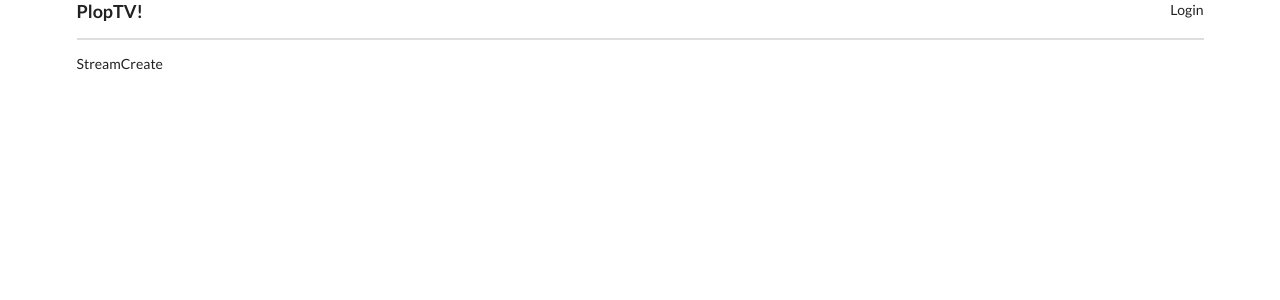
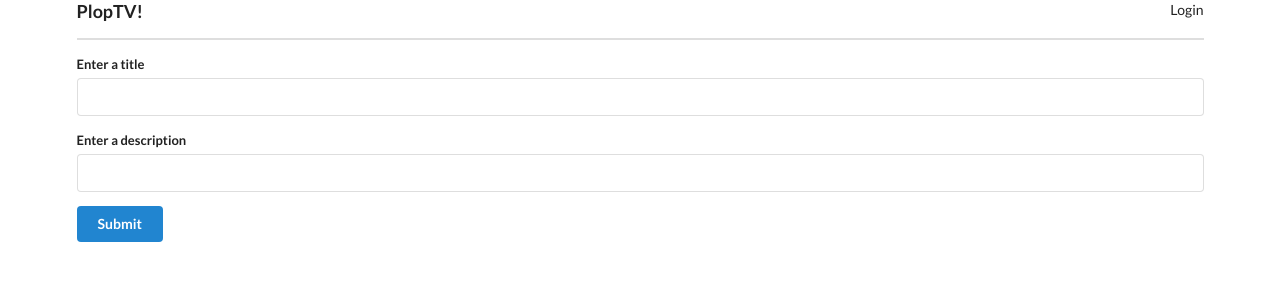
Before and after one commit to powermetal/stream, a React (Create React App) app: page /streams/new in a window 1280 px wide. Shown: the top 300 px of the page. Built offline with nearby package versions, Linux system fonts and the light colour scheme.

Commit message:
Setting up Redux Form and Redux DevTools.

```diff
--- a/package.json
+++ b/package.json
@@ -37,5 +37,8 @@
       "last 1 firefox version",
       "last 1 safari version"
     ]
+  },
+  "devDependencies": {
+    "redux-devtools-extension": "^2.13.8"
   }
 }
--- a/src/components/StreamCreate.js
+++ b/src/components/StreamCreate.js
@@ -1,11 +1,25 @@
 import React from 'react';
+import {Field, reduxForm} from 'redux-form';
 
 const StreamCreate = () => {
+    const renderInput = ({ input }) => {
+        console.log(input);
+        return <input {...input} />
+    }
+
     return (
-        <div>
-            StreamCreate
-        </div>
+            <form className="ui form">
+                <div className="field">
+                    <label htmlFor="title">Enter a title</label>
+                    <Field name="title" component={renderInput} />
+                </div>
+                <div className="field">
+                    <label htmlFor="description">Enter a description</label>
+                    <Field name="description" component={renderInput} />
+                </div>
+                <button className="ui button primary" type="submit">Submit</button>
+            </form>
     );
 };
 
-export default StreamCreate;
+export default reduxForm({form: 'streamCreate'})(StreamCreate)
--- a/src/index.js
+++ b/src/index.js
@@ -1,9 +1,21 @@
 import React from 'react';
 import ReactDOM from 'react-dom';
+import {applyMiddleware, createStore, compose} from 'redux';
+import { Provider } from 'react-redux';
+
+import reducers from './reducers';
 
 import App from './components/App.js';
 
+const composeEnhancers = window.__REDUX_DEVTOOLS_EXTENSION_COMPOSE__ || compose;
+const store = createStore(
+    reducers,
+    composeEnhancers(applyMiddleware())
+);
+
 ReactDOM.render(
-    <App />,
+    <Provider store={store}>
+        <App />
+    </Provider>,
     document.querySelector('#root')
 );
--- /dev/null
+++ b/src/reducers/index.js
@@ -0,0 +1,6 @@
+import { combineReducers } from "redux";
+import { reducer as formReducer } from 'redux-form';
+
+export default combineReducers ({
+   form: formReducer
+});
```
Also changed, not shown: 1 other file (tests, documents, lock files or other folders).
